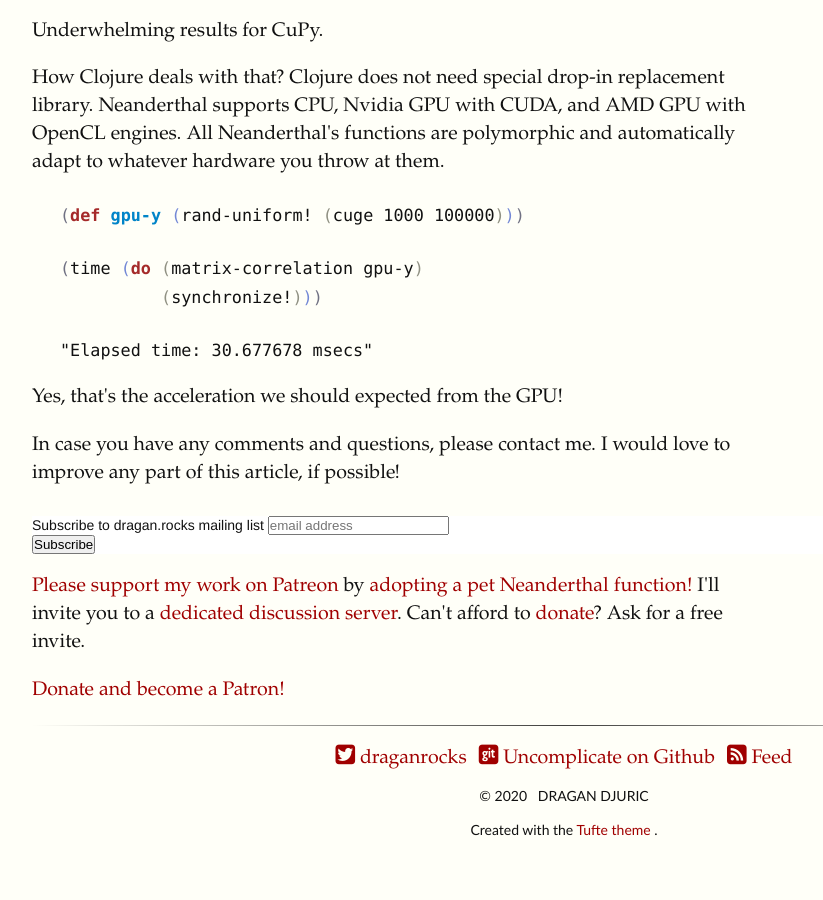
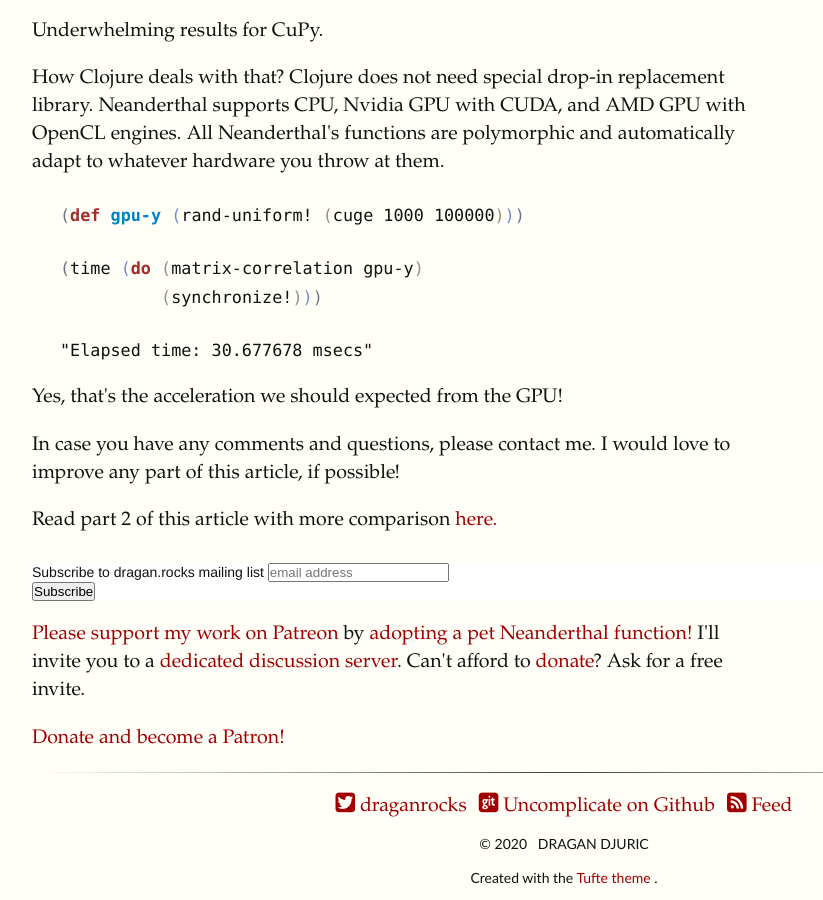
Before and after one commit to blueberry/blueberry.github.io, a Jekyll site: the page built from _posts/2020-04-09-Clojure-Numpy-Cupy-CPU-GPU.html, in a window 1280 px wide and 900 px high, scrolled down 5998 px. Shown: the whole window, without its empty margins (96-919 px from the left). Built offline with Jekyll 4.4.1, drawn with Linux system fonts in a browser that asks for light colours; formulas are drawn with MathJax 3; comment, search, counter and statistics services are not loaded; before the commit the page ends 6850 px from its top, so only the background shows below that.

Commit message:
Link Hold my cider 1 and 2.

```diff
--- a/_posts/2020-04-09-Clojure-Numpy-Cupy-CPU-GPU.html
+++ b/_posts/2020-04-09-Clojure-Numpy-Cupy-CPU-GPU.html
@@ -12,6 +12,7 @@ tags:
 author: dragan
 layout: post
 title: CuPy accelerates NumPy on the GPU? Hold my Cider, here's Clojure!
+excerpt: Everyone knows that Java is slow and Clojure is not a great choice for number crunching, but as soon as I dig anywhere with my software, I discover that the folk wisdom is terribly wrong, and that Clojure kicks ass on CPU and especially on the GPU. Here's a comparison of the corrcoef function in NumPy, CuPy, and Neanderthal.
 categories:
 - Neanderthal
 - MKL
@@ -398,5 +398,9 @@ Yes, that's the acceleration we should expected from the GPU!
 In case you have any comments and questions, please contact me. I would
 love to improve any part of this article, if possible!
 </p>
+
+<p>
+Read part 2 of this article with more comparison <a href="./Clojure-Numpy-Cupy-CPU-GPU-2">here.</a>
+</p>
 </div>
 </div>
```
Also changed, not shown: other parts of _posts/2020-04-09-Clojure-Numpy-Cupy-CPU-GPU.html (+0 -1 lines).
